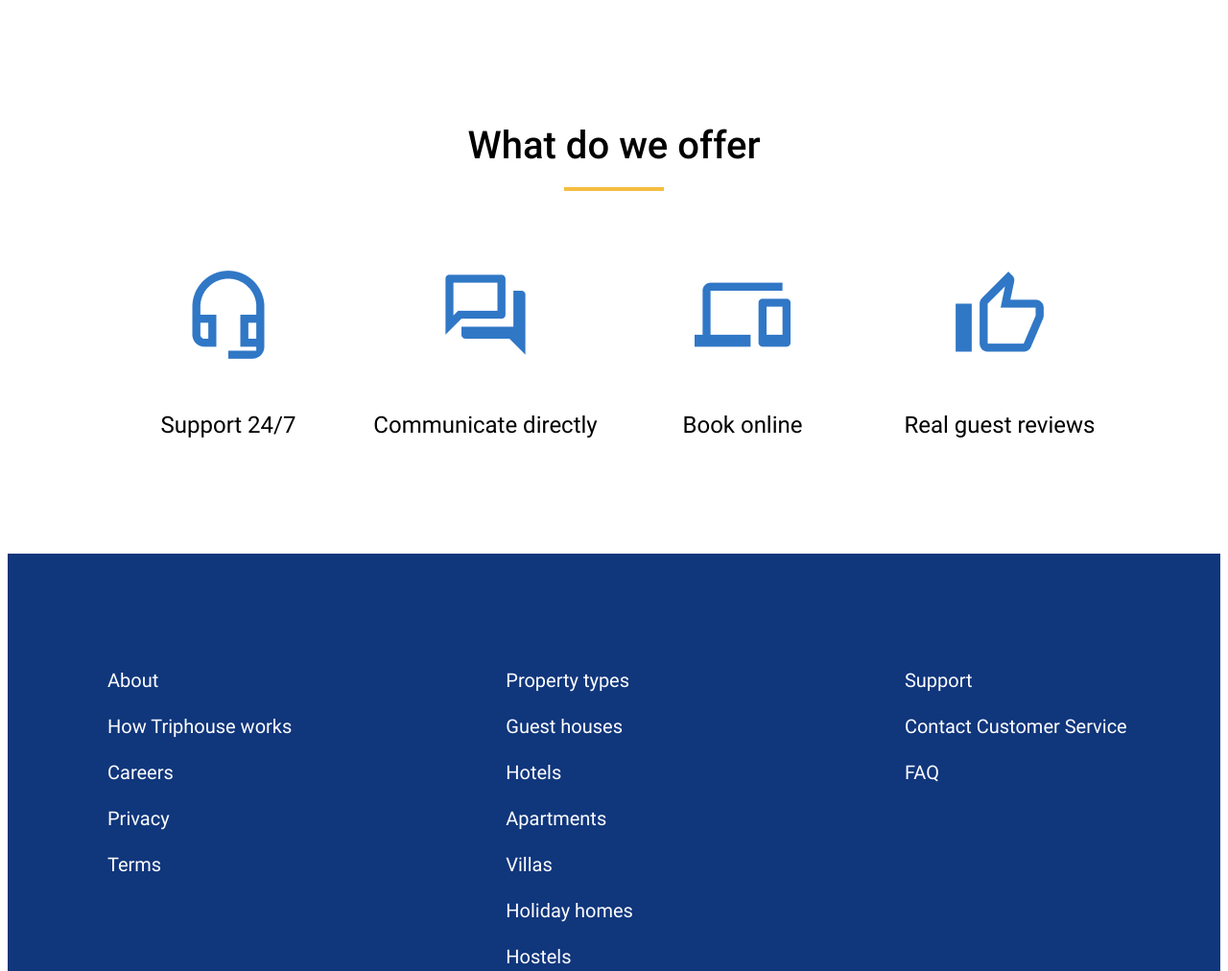
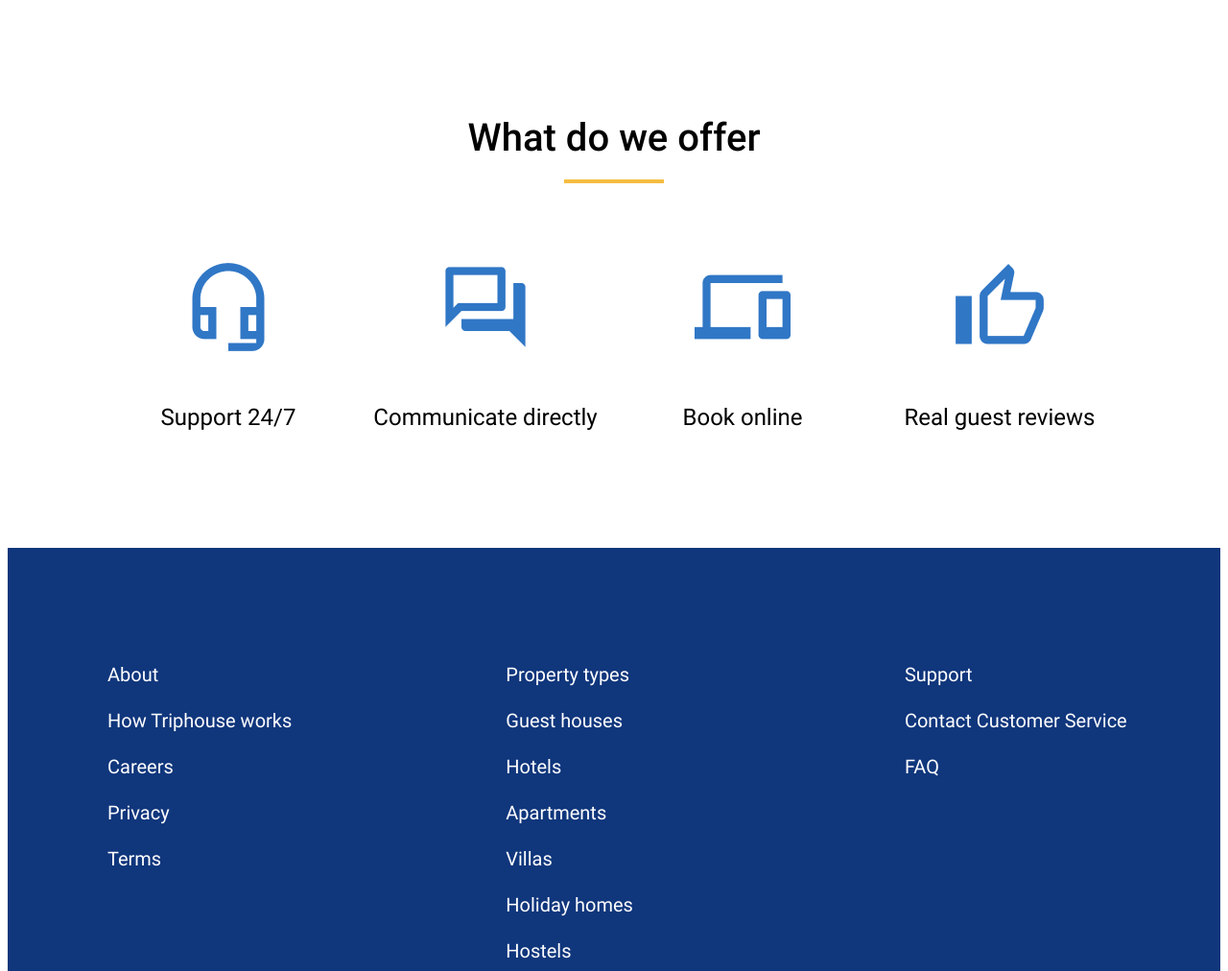
Before and after one commit to Kashchei1406/if-html, a website: page index.html in a window 1280 px wide. Shown: the top 1012 px of the page at 96% size. Drawn offline with Linux system fonts and the light colour scheme.

Commit message:
I deleted empty class "content", removed default margin in "body", changed padding to margin.

```diff
--- a/index.html
+++ b/index.html
@@ -8,7 +8,6 @@
   <body>
     <div class="wrapper">
       <div class="header"></div>
-      <div class="content">
         <div class="container-support">
           <div class="title-container">
             <div class="title">What do we offer</div>
@@ -24,10 +23,7 @@
               </div>
               <div class="colum-item2 item">
                 <div class="item-image">
-                  <img
-                    src="./images/Vector%20(1).png"
-                    alt="Communicate directly"
-                  />
+                  <img src="./images/Vector%20(1).png" alt="Communicate directly" />
                 </div>
                 <div class="item-text">Communicate directly</div>
               </div>
@@ -45,7 +41,6 @@
               </div>
             </div>
           </div>
-        </div>
       </div>
       <div class="footer">
         <div class="footer-container">
--- a/style/styles.css
+++ b/style/styles.css
@@ -17,12 +17,18 @@
   font-weight: 500;
   font-style: normal;
 }
+.body{
+  margin: 0;
+}
 
 .wrapper {
   background-color: #e5e5e5;
+  max-width: 1440px;
+  margin: 0 auto;
 }
+
 .container-support {
-  max-width: 1440px;
+  width: 100%;
   max-height: 569px;
   margin: 0 auto;
   background-color: #ffffff;
@@ -33,7 +39,7 @@
   flex-direction: column;
   max-height: 189px;
   width: 100%;
-  padding-top: 120px;
+  margin-top: 120px;
   align-items: center;
 }
 
@@ -113,7 +119,7 @@
 /* !!!!!!!!!!!!!!!!!!!FOOTER!!!!!!!!!!!!!!!!!*/
 .footer {
   font-family: "Roboto", sans-serif;
-  max-width: 1440px;
+  width: 100%;
   height: 630px;
   background-color: #10367c;
   margin: 0 auto;
```
